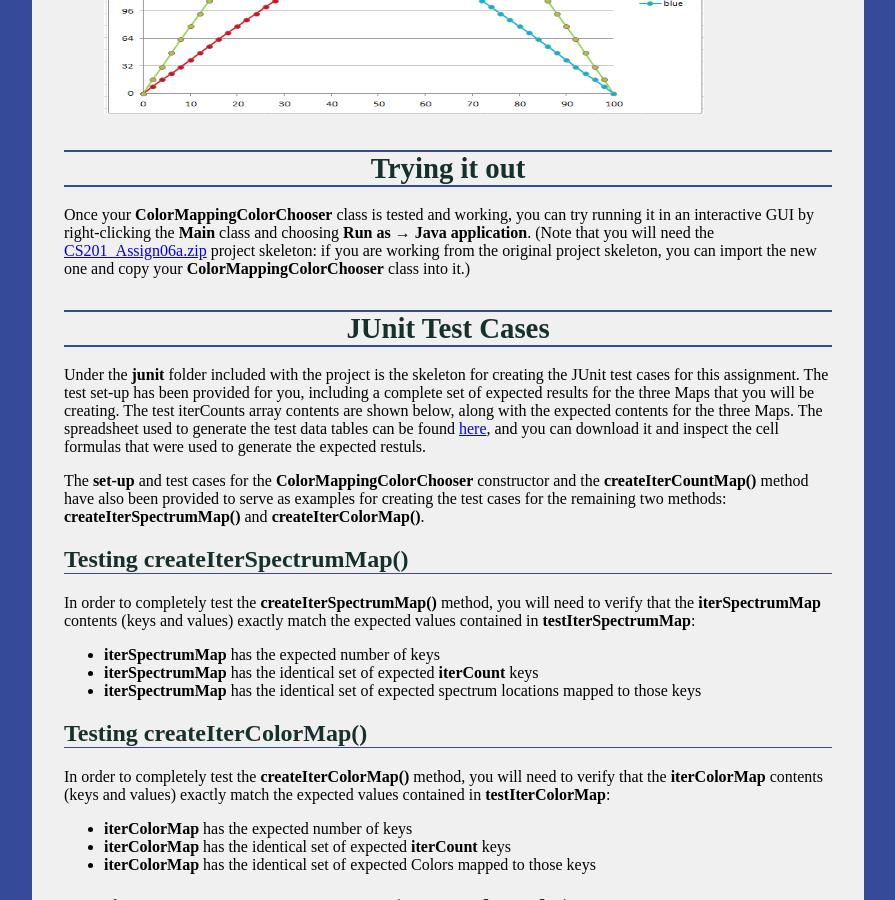
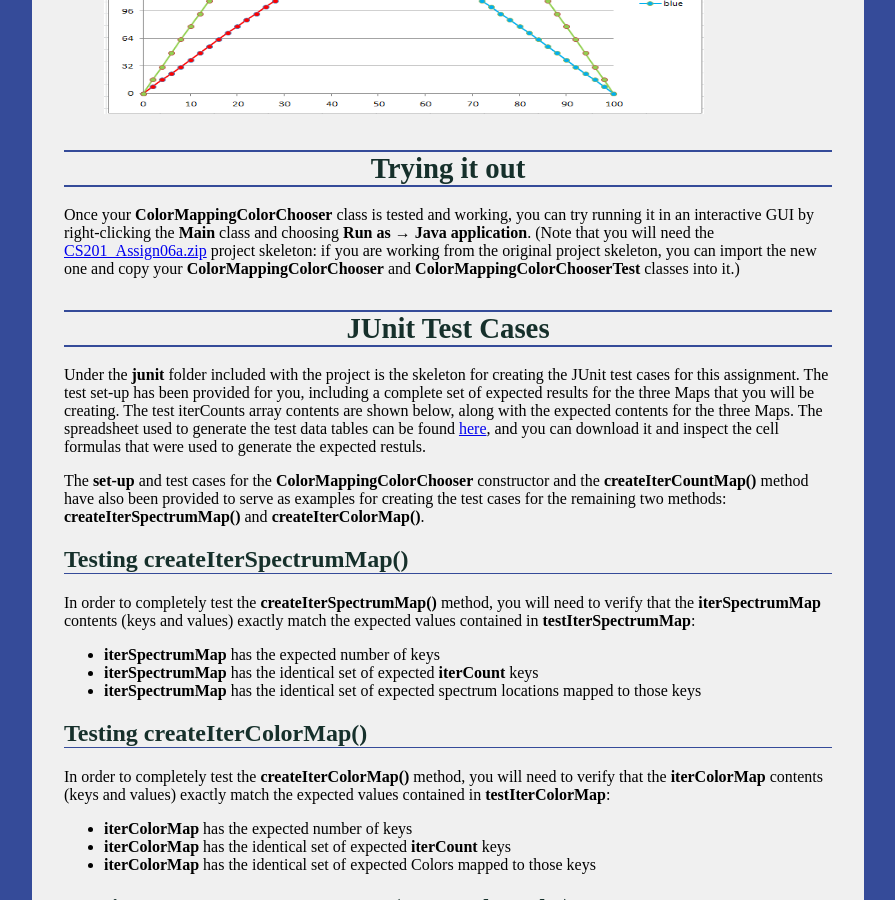
Before and after one commit to ycpcs/cs201-fall2017, a Jekyll site: the page built from assign/assign06.md, in a window 1280 px wide and 900 px high, scrolled down 4191 px. Shown: the whole window, without its empty margins (192-1087 px from the left). Built offline with Jekyll 4.4.1, drawn with Linux system fonts in a browser that asks for light colours.

Commit message:
copy test class into new project

```diff
--- a/assign/assign06.md
+++ b/assign/assign06.md
@@ -151,7 +151,7 @@ The RGB color generation graph for the above scheme is shown below:
 Trying it out
 =============
 
-Once your **ColorMappingColorChooser** class is tested and working, you can try running it in an interactive GUI by right-clicking the **Main** class and choosing **Run as** &rarr; **Java application**.  (Note that you will need the [CS201\_Assign06a.zip](CS201_Assign06a.zip) project skeleton: if you are working from the original project skeleton, you can import the new one and copy your **ColorMappingColorChooser** class into it.)
+Once your **ColorMappingColorChooser** class is tested and working, you can try running it in an interactive GUI by right-clicking the **Main** class and choosing **Run as** &rarr; **Java application**.  (Note that you will need the [CS201\_Assign06a.zip](CS201_Assign06a.zip) project skeleton: if you are working from the original project skeleton, you can import the new one and copy your **ColorMappingColorChooser** and **ColorMappingColorChooserTest** classes into it.)
 
 JUnit Test Cases
 ===========
```
